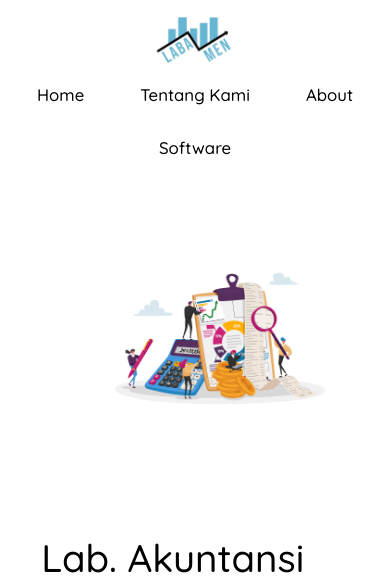
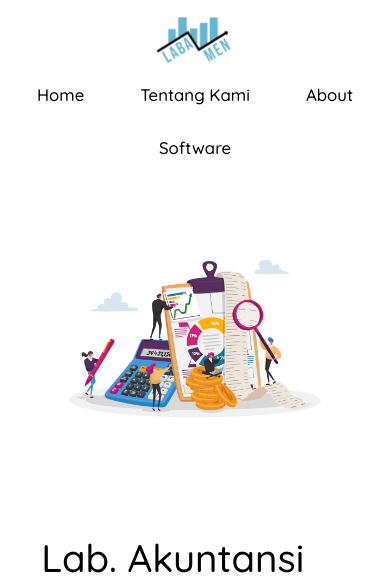
Before and after one commit to ahmadfadhilah99/ak-menengah, a PHP site: page / in a window 390 px wide. Shown: the top 583 px of the page. Run offline with PHP 8.4, Linux system fonts and the light colour scheme.

Commit message:
Update imaget responsive

```diff
--- a/assets/css/app.css
+++ b/assets/css/app.css
@@ -365,7 +365,7 @@ footer .content-wrapper p{
     }
 
     main .content .content-image {
-        width: 200px;
+        width: 300px;
         order: -1;
 
 
```
